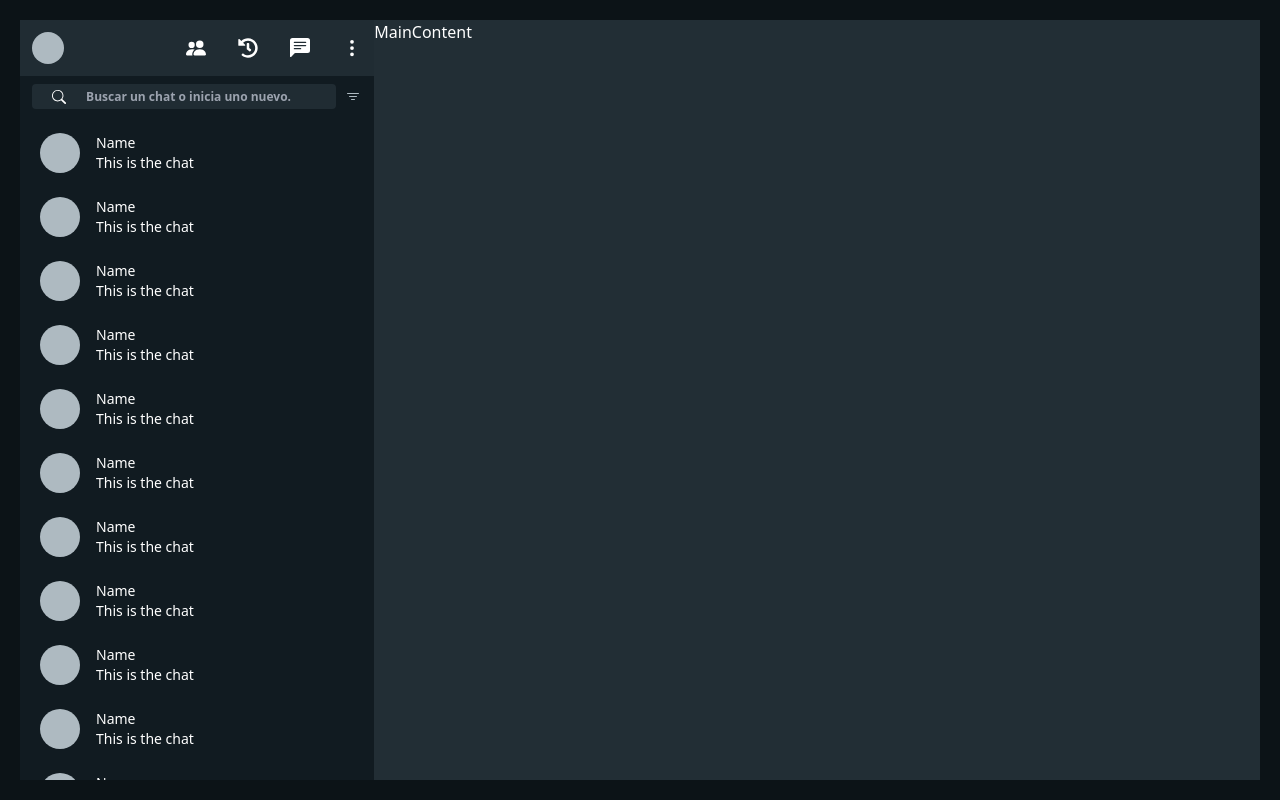
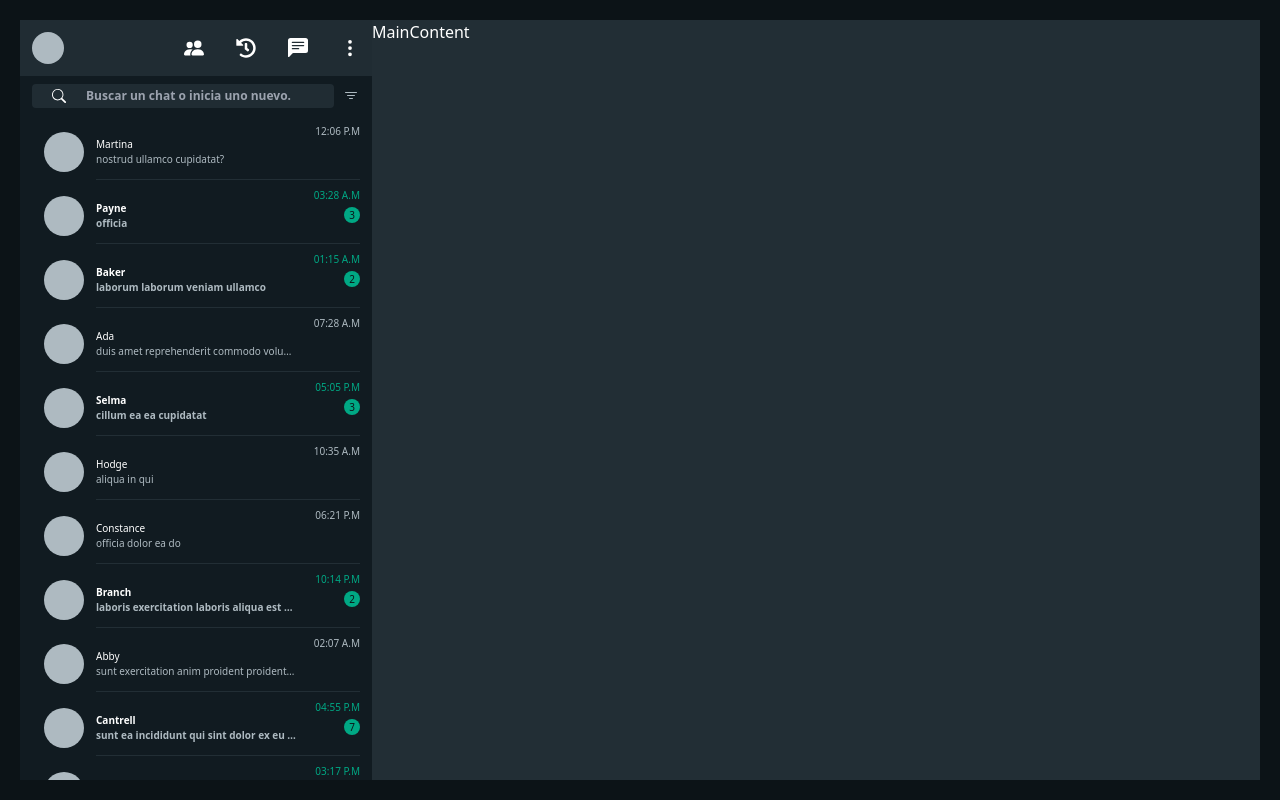
Before and after one commit to CarlosHdz7/whatsapp-ui, a React (Vite) app: page / in a window 1280 px wide. Built offline with nearby package versions, Linux system fonts and the light colour scheme.

Commit message:
:sparkles: Add details to chat component

```diff
--- a/src/components/Chats/Chat/Chat.tsx
+++ b/src/components/Chats/Chat/Chat.tsx
@@ -1,12 +1,39 @@
-const Chat = () => {
+import { ContactsType } from '../../../data/contacts';
+
+const Chat = ({
+  name,
+  message,
+  lastConexion,
+  numberOfMessage,
+}: Partial<ContactsType>) => {
+  const isPending = numberOfMessage && numberOfMessage > 0;
+
+  const lastConexionClass = isPending
+    ? 'text-[10px] text-primary'
+    : 'text-[10px] text-gray-1';
+
+  const messageClass = isPending
+    ? 'text-ellipsis whitespace-nowrap overflow-hidden text-gray-1 font-bold text-[10px] ...'
+    : 'text-ellipsis whitespace-nowrap overflow-hidden text-gray-1 text-[10px] ...';
+
+  const nameClass = isPending ? 'font-bold text-[10px]' : 'text-[10px]';
+
   return (
-    <div className="flex w-full items-center gap-x-2">
-      <div className="flex items-center justify-center p-2">
+    <div className="flex w-full ">
+      <div className="flex items-center justify-center p-2 w-16 ">
         <div className="rounded-3xl bg-gray-1 h-10 w-10" />
       </div>
-      <div className="text-sm w-full">
-        <h4>Name</h4>
-        <p>This is the chat</p>
+      <div className="flex flex-col justify-center w-[200px] border-b-[1px] border-gray-25">
+        <span className={nameClass}>{name}</span>
+        <span className={messageClass}>{message}</span>
+      </div>
+      <div className="flex flex-col justify-start items-end w-16 gap-y-1 border-b-[1px] border-gray-25">
+        <span className={lastConexionClass}>{lastConexion}</span>
+        {isPending ? (
+          <div className="text-[10px] text-gray-100 rounded-3xl w-4 h-4 flex items-center justify-center bg-primary">
+            {numberOfMessage}
+          </div>
+        ) : null}
       </div>
     </div>
   );
--- a/src/components/Chats/Chats.tsx
+++ b/src/components/Chats/Chats.tsx
@@ -1,21 +1,19 @@
+import { ContactsType, contacts } from '../../data/contacts';
 import Chat from './Chat/Chat';
 
 const Chats = () => {
   return (
     <section className="flex gap-y-2 flex-col pl-3 pt-3 pr-3 overflow-y-scroll w-full">
-      <Chat />
-      <Chat />
-      <Chat />
-      <Chat />
-      <Chat />
-      <Chat />
-      <Chat />
-      <Chat />
-      <Chat />
-      <Chat />
-      <Chat />
-      <Chat />
-      <Chat />
+      {contacts.map(
+        ({ name, message, lastConexion, numberOfMessage }: ContactsType) => (
+          <Chat
+            name={name}
+            message={message}
+            lastConexion={lastConexion}
+            numberOfMessage={numberOfMessage}
+          />
+        )
+      )}
     </section>
   );
 };
--- a/src/components/SideBar/SideBar.tsx
+++ b/src/components/SideBar/SideBar.tsx
@@ -4,7 +4,7 @@ import SearchInput from '../SearchInput/SearchInput';
 
 const SideBar = () => {
   return (
-    <div className="w-2/5  bg-gray-75 text-white relative flex flex-col">
+    <div className="w-[30%]  bg-gray-75 text-white relative flex flex-col">
       <Navbar />
       <SearchInput />
       <Chats />
--- a/src/data/contacts.ts
+++ b/src/data/contacts.ts
@@ -1,4 +1,4 @@
-type ContactsType = {
+export type ContactsType = {
   _id: string;
   index: number;
   name: string;
@@ -18,9 +18,8 @@ export const contacts: ContactsType[] = [
     status: 'Online',
     picture: 'http://placehold.it/32x32',
     lastConexion: '12:06 P.M',
-    message:
-      'nostrud ullamco cupidatat tempor nisi consequat laborum sit nisi exercitation',
-    numberOfMessage: 3,
+    message: 'nostrud ullamco cupidatat?',
+    numberOfMessage: 0,
     statusMessage: 'received',
   },
   {
@@ -30,8 +29,7 @@ export const contacts: ContactsType[] = [
     status: 'undefined',
     picture: 'http://placehold.it/32x32',
     lastConexion: '03:28 A.M',
-    message:
-      'officia reprehenderit sunt elit proident pariatur occaecat sit in enim',
+    message: 'officia',
     numberOfMessage: 3,
     statusMessage: 'sent',
   },
@@ -42,7 +40,7 @@ export const contacts: ContactsType[] = [
     status: 'undefined',
     picture: 'http://placehold.it/32x32',
     lastConexion: '01:15 A.M',
-    message: 'laborum laborum veniam ullamco consectetur mollit ea do eu et',
+    message: 'laborum laborum veniam ullamco',
     numberOfMessage: 2,
     statusMessage: 'received',
   },
@@ -55,7 +53,7 @@ export const contacts: ContactsType[] = [
     lastConexion: '07:28 A.M',
     message:
       'duis amet reprehenderit commodo voluptate anim ipsum culpa esse consequat',
-    numberOfMessage: 7,
+    numberOfMessage: 0,
     statusMessage: 'received',
   },
   {
@@ -65,8 +63,7 @@ export const contacts: ContactsType[] = [
     status: 'undefined',
     picture: 'http://placehold.it/32x32',
     lastConexion: '05:05 P.M',
-    message:
-      'cillum ea ea cupidatat culpa consequat adipisicing adipisicing pariatur veniam',
+    message: 'cillum ea ea cupidatat',
     numberOfMessage: 3,
     statusMessage: 'sent',
   },
@@ -77,8 +74,8 @@ export const contacts: ContactsType[] = [
     status: 'Online',
     picture: 'http://placehold.it/32x32',
     lastConexion: '10:35 A.M',
-    message: 'aliqua in qui do velit proident laborum sint ex aliquip',
-    numberOfMessage: 2,
+    message: 'aliqua in qui',
+    numberOfMessage: 0,
     statusMessage: 'received',
   },
   {
@@ -88,8 +85,8 @@ export const contacts: ContactsType[] = [
     status: 'Online',
     picture: 'http://placehold.it/32x32',
     lastConexion: '06:21 P.M',
-    message: 'officia dolor ea do amet enim irure sunt commodo ex',
-    numberOfMessage: 7,
+    message: 'officia dolor ea do',
+    numberOfMessage: 0,
     statusMessage: 'received',
   },
   {
```
